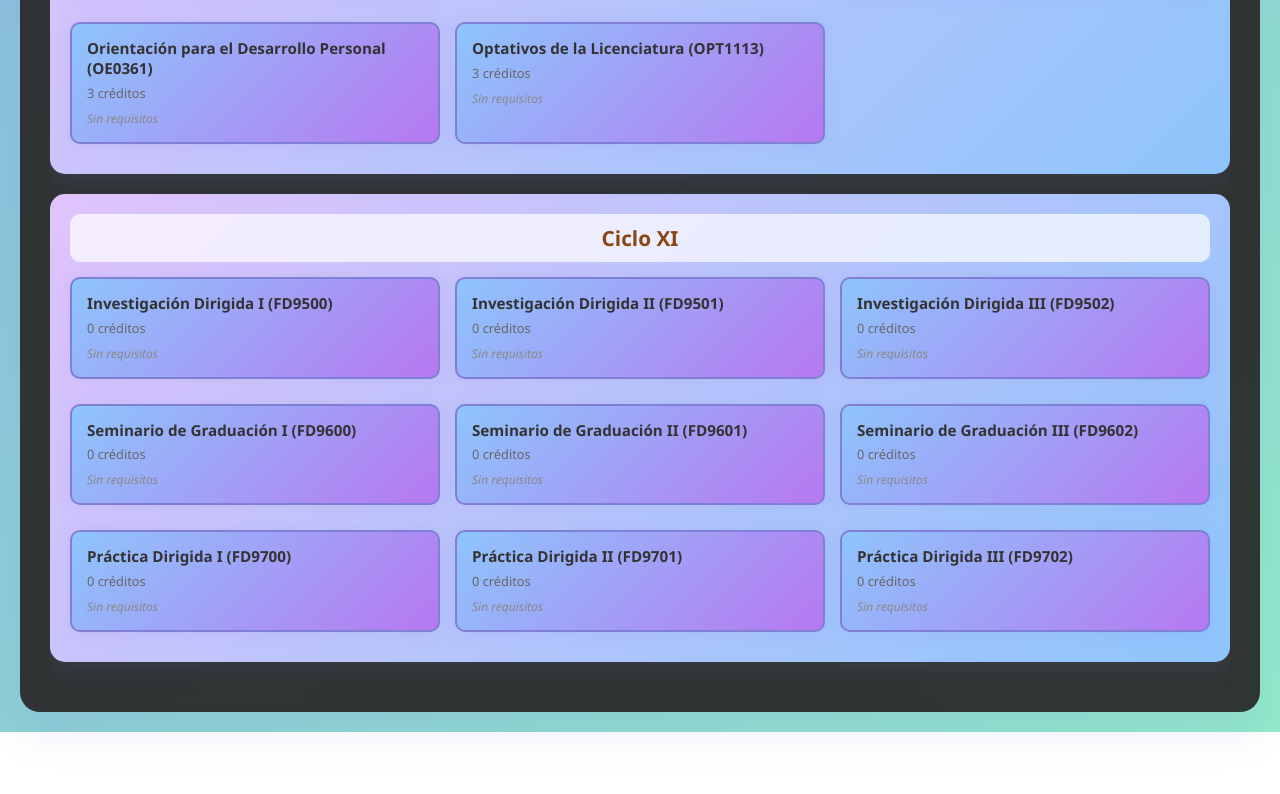
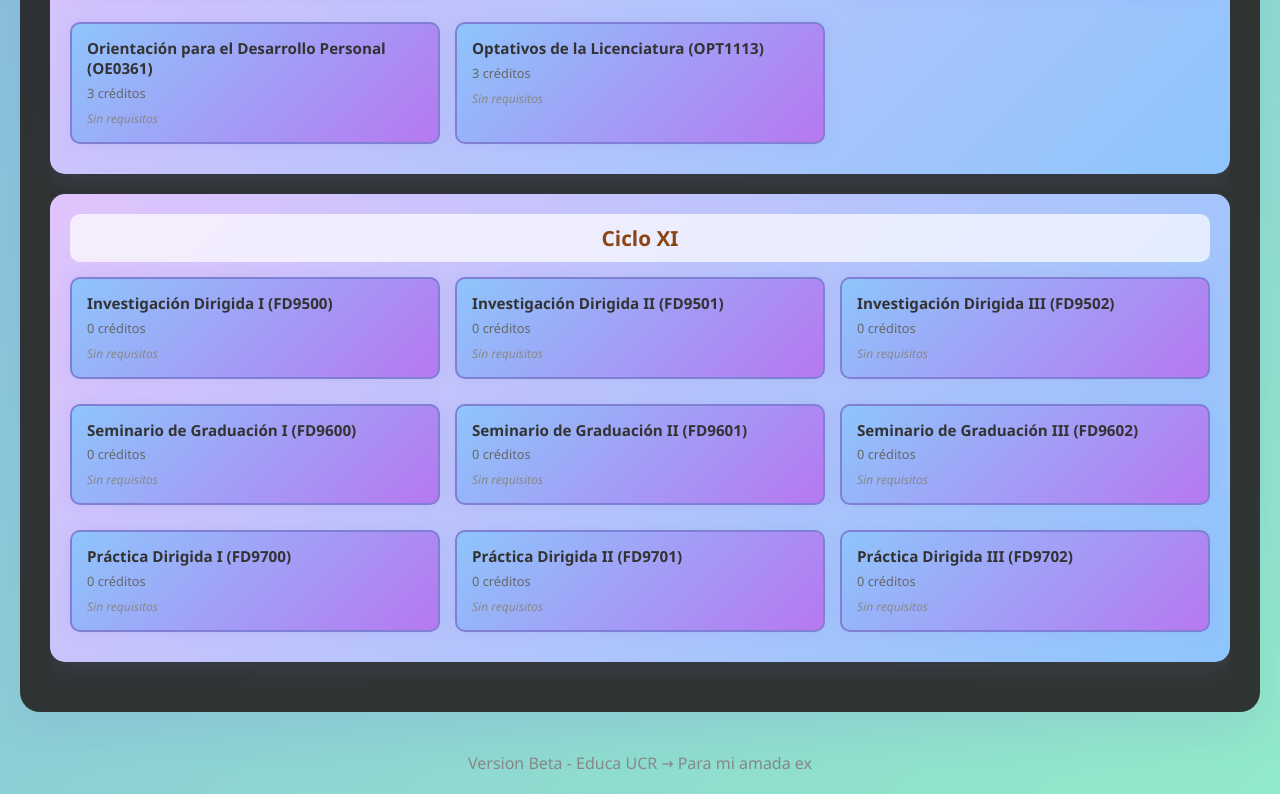
Before and after one commit to Abraham2106/Malla-Interactiva, a plain HTML site: page index.html in a window 1280 px wide. Shown: the part 4378-5172 px from the top of the page. Before the commit the page ends 5110 px from the top, so only its background shows below. Drawn offline with Linux system fonts and the light colour scheme.

Commit message:
Dedicatoria

```diff
--- a/index.html
+++ b/index.html
@@ -300,6 +300,10 @@
         </div>
 
     </div>
+
+    <footer style="text-align:center; color:#888; margin-top:40px; font-size:1rem;">
+        Version Beta - Educa UCR &rarr; Para mi amada ex
+    </footer>
 
     <script>
         // Datos de ejemplo - reemplaza con tu archivo JSON
```
